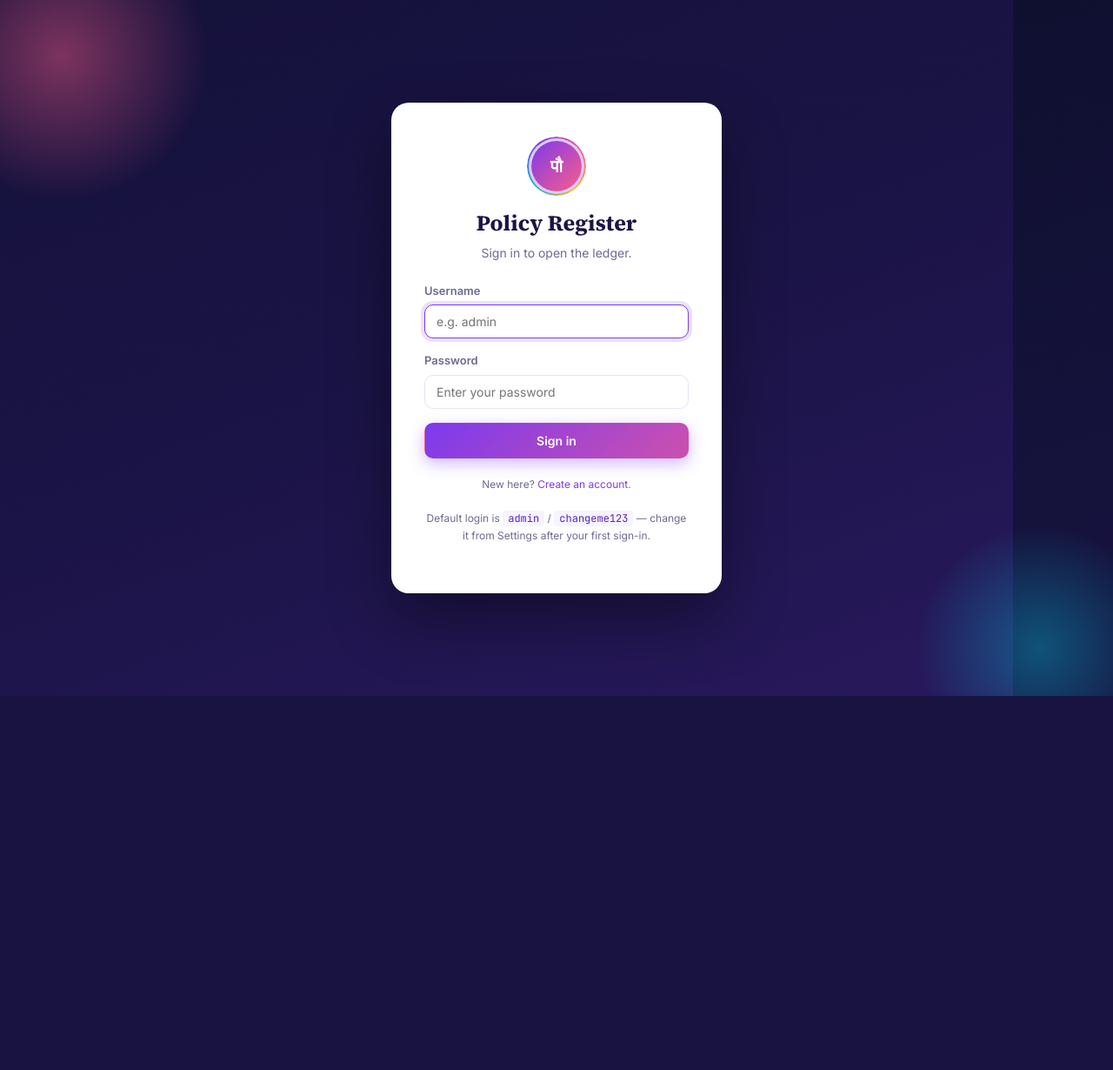
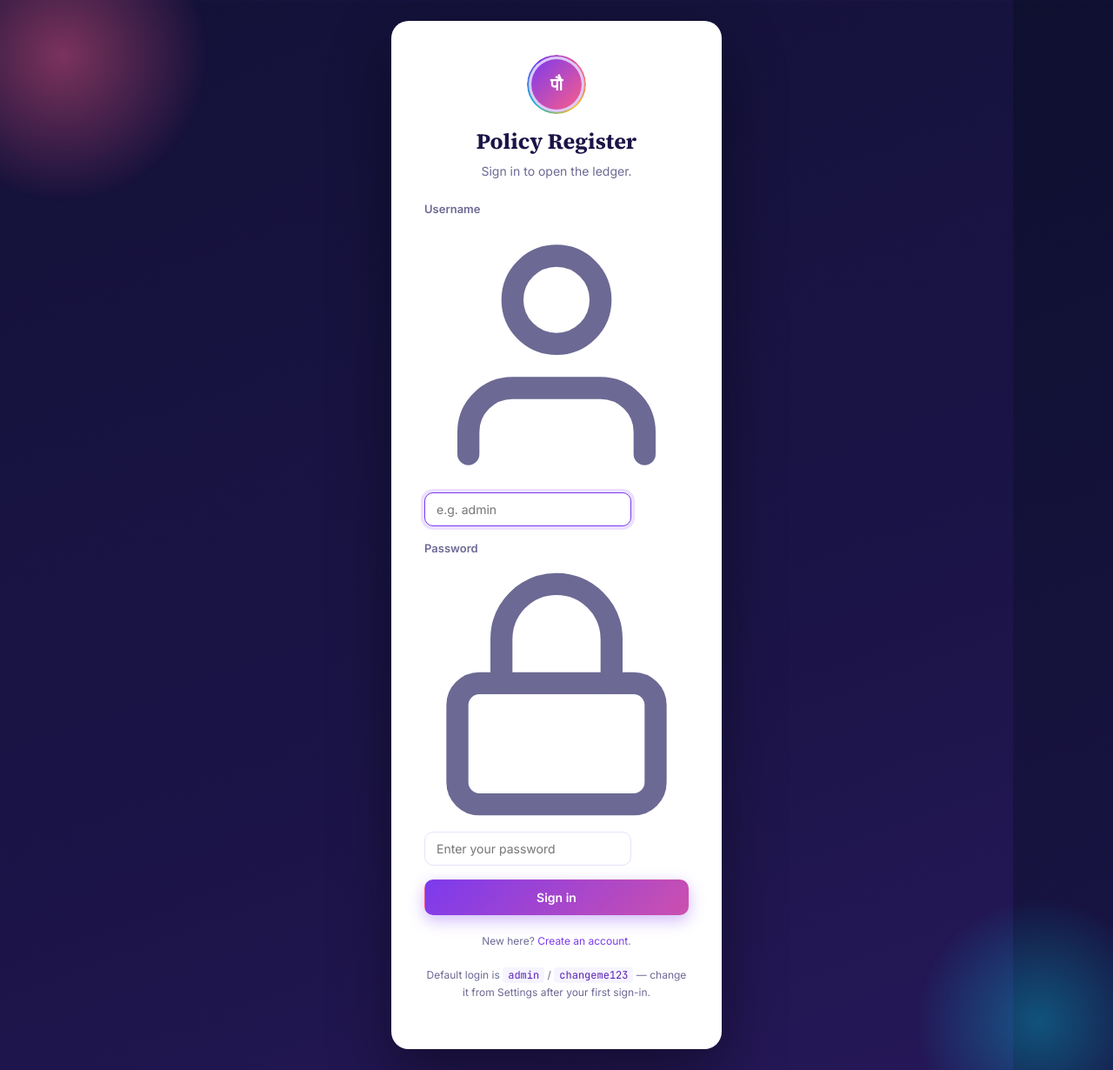
Before and after one commit to Biswajitpa/LIC-Manager, a Python web app: template templates/login.html in a window 1280 px wide. Shown: the whole page at 87% size. Before the commit the page ends 800 px from the top, so only its background shows below. Run offline with Jinja, Linux system fonts and the light colour scheme; the template is opened without the code that fills it, so the values that code supplies are empty.

Commit message:
Update login.html

```diff
--- a/templates/login.html
+++ b/templates/login.html
@@ -9,11 +9,23 @@
     <form method="POST" class="auth-form">
       <label>
         <span>Username</span>
-        <input type="text" name="username" autocomplete="username" required autofocus placeholder="e.g. admin">
+        <div class="icon-field">
+          <svg class="icon-field-icon" viewBox="0 0 24 24" fill="none" stroke="currentColor" stroke-width="2" stroke-linecap="round" stroke-linejoin="round" aria-hidden="true">
+            <path d="M20 21v-2a4 4 0 0 0-4-4H8a4 4 0 0 0-4 4v2"/>
+            <circle cx="12" cy="7" r="4"/>
+          </svg>
+          <input type="text" name="username" autocomplete="username" required autofocus placeholder="e.g. admin">
+        </div>
       </label>
       <label>
         <span>Password</span>
-        <input type="password" name="password" autocomplete="current-password" required placeholder="Enter your password">
+        <div class="icon-field">
+          <svg class="icon-field-icon" viewBox="0 0 24 24" fill="none" stroke="currentColor" stroke-width="2" stroke-linecap="round" stroke-linejoin="round" aria-hidden="true">
+            <rect x="3" y="11" width="18" height="11" rx="2"/>
+            <path d="M7 11V7a5 5 0 0 1 10 0v4"/>
+          </svg>
+          <input type="password" name="password" autocomplete="current-password" required placeholder="Enter your password">
+        </div>
       </label>
       <button type="submit" class="btn btn-primary btn-full">Sign in</button>
     </form>
```
